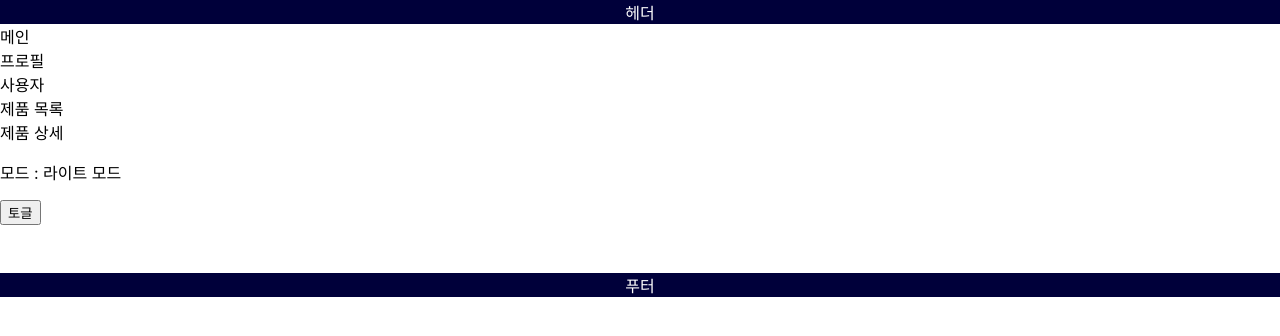
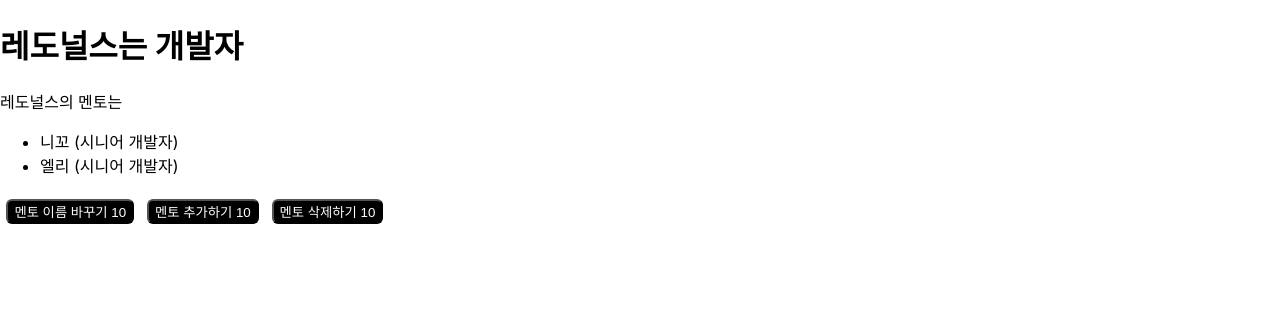
Before and after one commit to redonearth/react-basic, a React (Create React App) app: page / in a window 1280 px wide. Shown: the top 336 px of the page. Built offline with nearby package versions, Linux system fonts and the light colour scheme.

Commit message:
add: 컴포넌트 성능 개선(memo, useMemo, useCallback 사용)

```diff
--- /dev/null
+++ b/src/AppMentorsButton.jsx
@@ -0,0 +1,86 @@
+import React, { memo, useCallback, useMemo, useReducer } from 'react';
+import personReducer from './reducer/person-reducer';
+
+export default function AppMentorsButton() {
+  const [person, dispatch] = useReducer(personReducer, initialPerson);
+
+  const handleUpdate = useCallback(() => {
+    const prev = prompt(`누구의 이름을 바꾸고 싶으세요?`);
+    const current = prompt(`이름을 무엇으로 바꾸고 싶으세요?`);
+    dispatch({ type: 'updated', prev, current });
+  }, []);
+
+  const handleAdd = useCallback(() => {
+    const name = prompt(`멘토의 이름은 무엇인가요?`);
+    const title = prompt(`멘토의 타이틀은 무엇인가요?`);
+    dispatch({ type: 'added', name, title });
+  }, []);
+
+  const handleDelete = useCallback(() => {
+    const name = prompt(`누구를 삭제하고 싶나요?`);
+    dispatch({ type: 'deleted', name });
+  }, []);
+
+  return (
+    <div>
+      <h1>
+        {person.name}는 {person.title}
+      </h1>
+      <p>{person.name}의 멘토는</p>
+      <ul>
+        {person.mentors.map((mentor) => (
+          <li key={mentor.id}>
+            {mentor.name} ({mentor.title})
+          </li>
+        ))}
+      </ul>
+
+      <Button onClick={handleUpdate} text="멘토 이름 바꾸기" />
+      <Button onClick={handleAdd} text="멘토 추가하기" />
+      <Button onClick={handleDelete} text="멘토 삭제하기" />
+    </div>
+  );
+}
+
+const Button = memo(({ text, onClick }) => {
+  console.log('Button', text, '리렌더링');
+  const result = useMemo(() => calculateSomething(), []);
+  return (
+    <button
+      onClick={onClick}
+      style={{
+        backgroundColor: 'black',
+        color: 'white',
+        borderRadius: '6px',
+        margin: '.4rem',
+        cursor: 'pointer',
+      }}
+    >
+      {`${text} ${result}`}
+    </button>
+  );
+});
+
+function calculateSomething() {
+  for (let i = 0; i < 10000; i++) {
+    console.log('😎');
+  }
+  return 10;
+}
+
+const initialPerson = {
+  name: '레도널스',
+  title: '개발자',
+  mentors: [
+    {
+      id: 1,
+      name: '니꼬',
+      title: '시니어 개발자',
+    },
+    {
+      id: 2,
+      name: '엘리',
+      title: '시니어 개발자',
+    },
+  ],
+};
--- a/src/index.js
+++ b/src/index.js
@@ -2,12 +2,12 @@ import React from 'react';
 import ReactDOM from 'react-dom/client';
 import './index.css';
 import reportWebVitals from './reportWebVitals';
-import AppTheme from './AppTheme';
+import AppMentorsButton from './AppMentorsButton';
 
 const root = ReactDOM.createRoot(document.getElementById('root'));
 root.render(
   <React.StrictMode>
-    <AppTheme />
+    <AppMentorsButton />
   </React.StrictMode>
 );
 
```
